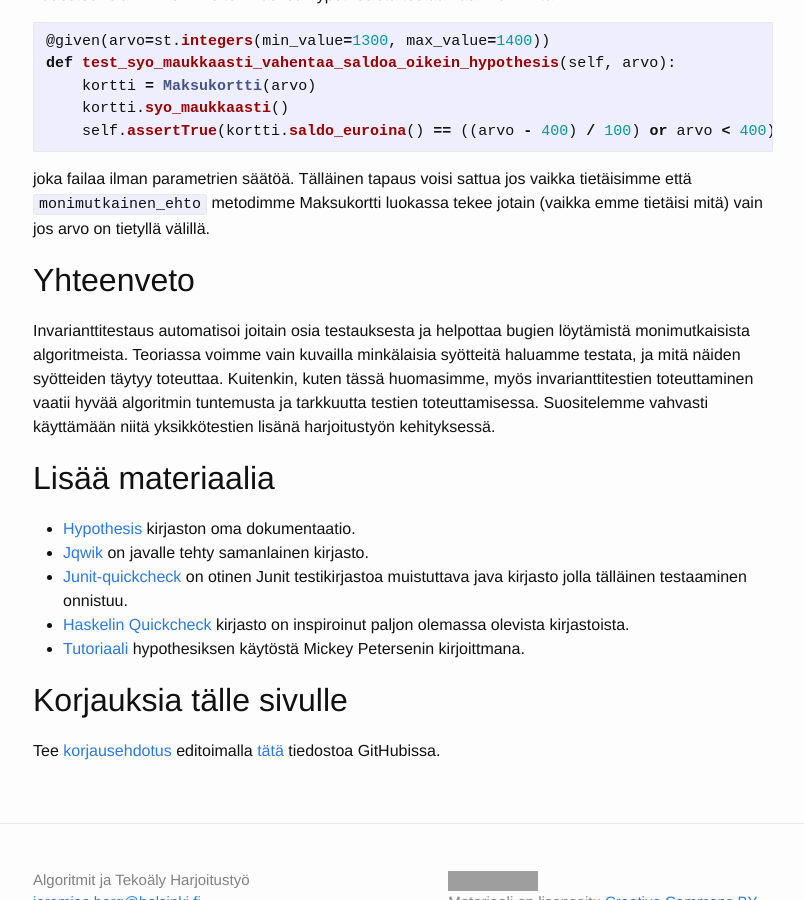
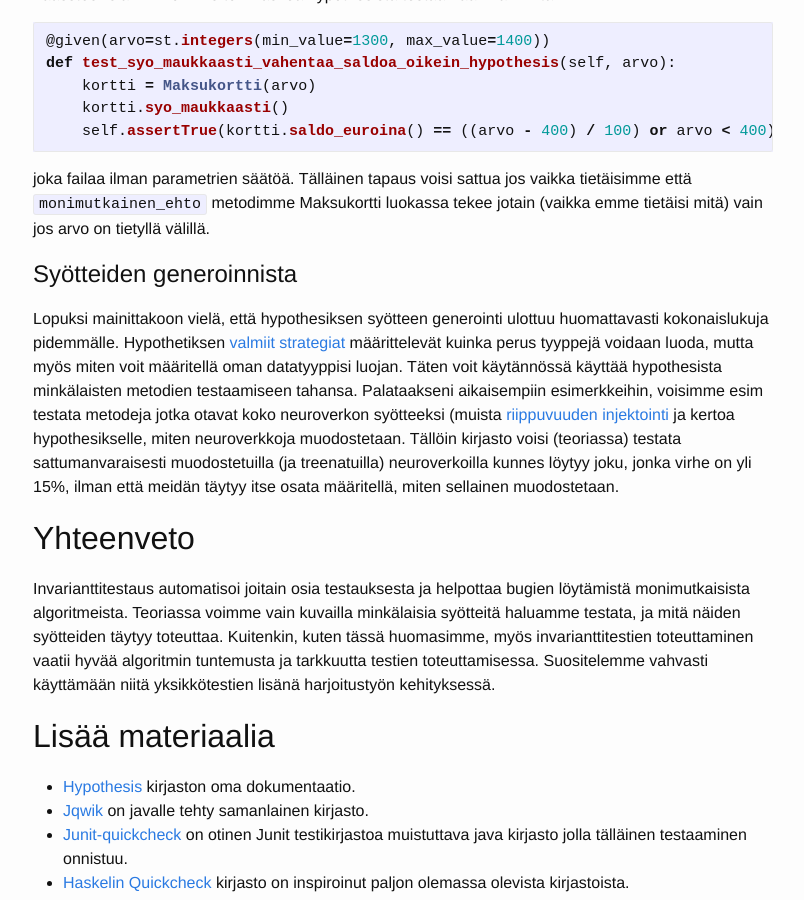
Before and after one commit to algolabra-hy/algolabra-hy.github.io, a Jekyll site: the page built from test_invariant.md, in a window 1280 px wide and 900 px high, scrolled down 8869 px. Shown: the whole window, without its empty margins (237-1041 px from the left). Built offline with Jekyll 4.4.1, drawn with Linux system fonts in a browser that asks for light colours; grey boxes are pictures that could not be loaded.

Commit message:
spelling

````diff
--- a/test_invariant.md
+++ b/test_invariant.md
@@ -332,6 +332,10 @@ def test_syo_maukkaasti_vahentaa_saldoa_oikein_hypothesis(self, arvo):
 ```
 joka failaa ilman parametrien säätöä. Tälläinen tapaus voisi sattua jos vaikka tietäisimme että ```monimutkainen_ehto``` metodimme Maksukortti luokassa tekee jotain (vaikka emme tietäisi mitä) vain jos arvo on tietyllä välillä.
 
+# Syötteiden generoinnista
+Lopuksi mainittakoon vielä, että hypothesiksen syötteen generointi ulottuu huomattavasti kokonaislukuja pidemmälle. Hypothetiksen [valmiit strategiat](https://hypothesis.readthedocs.io/en/latest/data.html) määrittelevät kuinka perus tyyppejä voidaan luoda, mutta myös miten voit määritellä oman datatyyppisi luojan. Täten voit käytännössä käyttää hypothesista minkälaisten metodien testaamiseen tahansa. Palataakseni aikaisempiin esimerkkeihin, voisimme esim testata metodeja jotka otavat koko neuroverkon syötteeksi (muista [riippuvuuden injektointi](/riippuvuuksien_injektointi_python) ja kertoa hypothesikselle, miten neuroverkkoja muodostetaan. Tällöin kirjasto voisi (teoriassa) testata sattumanvaraisesti muodostetuilla (ja treenatuilla) neuroverkoilla kunnes löytyy joku, jonka virhe on yli 15%, ilman että meidän täytyy itse osata määritellä, miten sellainen muodostetaan.
+
+
 ## Yhteenveto
 Invarianttitestaus automatisoi joitain osia testauksesta ja helpottaa bugien löytämistä monimutkaisista algoritmeista. Teoriassa voimme vain kuvailla minkälaisia syötteitä haluamme testata, ja mitä näiden syötteiden täytyy toteuttaa. Kuitenkin, kuten tässä huomasimme, myös invarianttitestien toteuttaminen vaatii hyvää algoritmin tuntemusta ja tarkkuutta testien toteuttamisessa. Suositelemme vahvasti käyttämään niitä yksikkötestien lisänä harjoitustyön kehityksessä.
 
````
